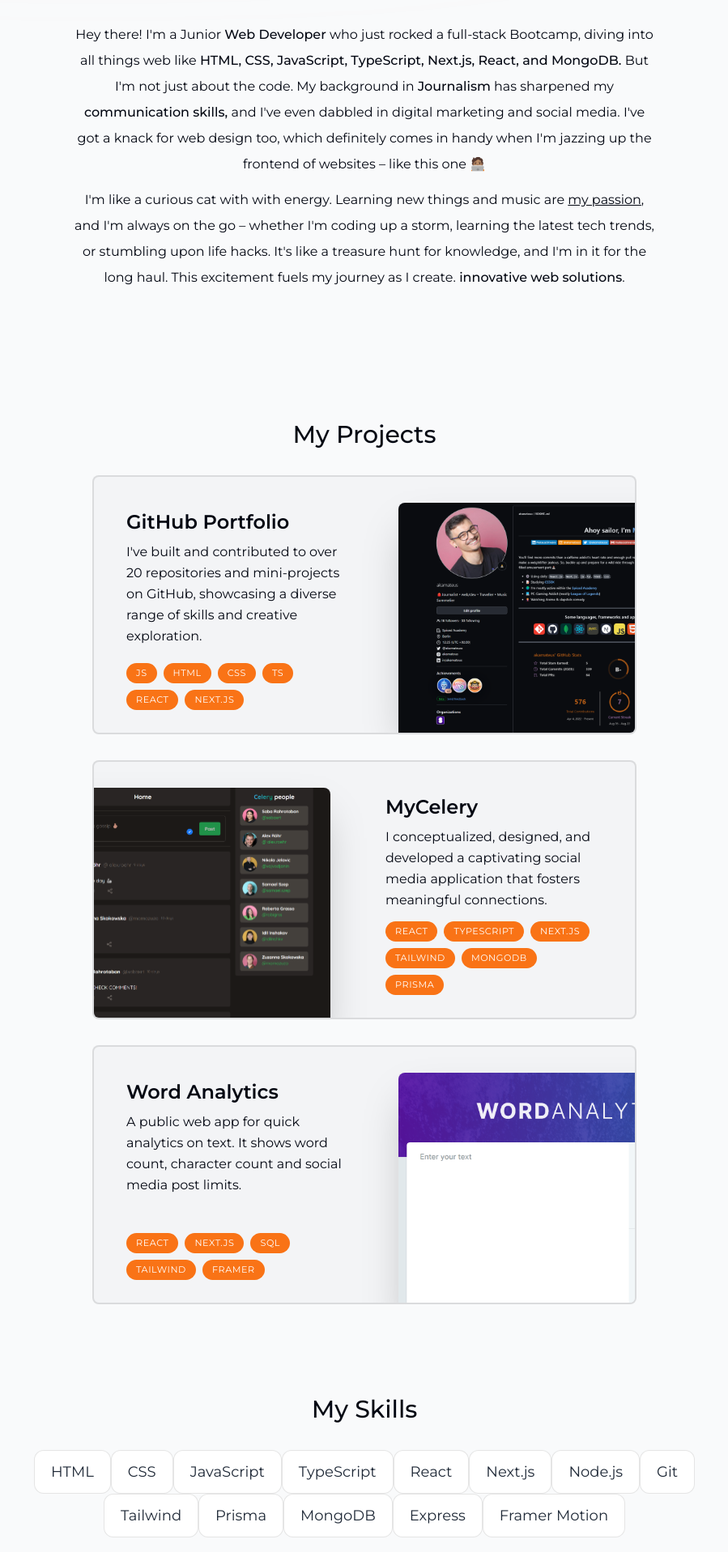
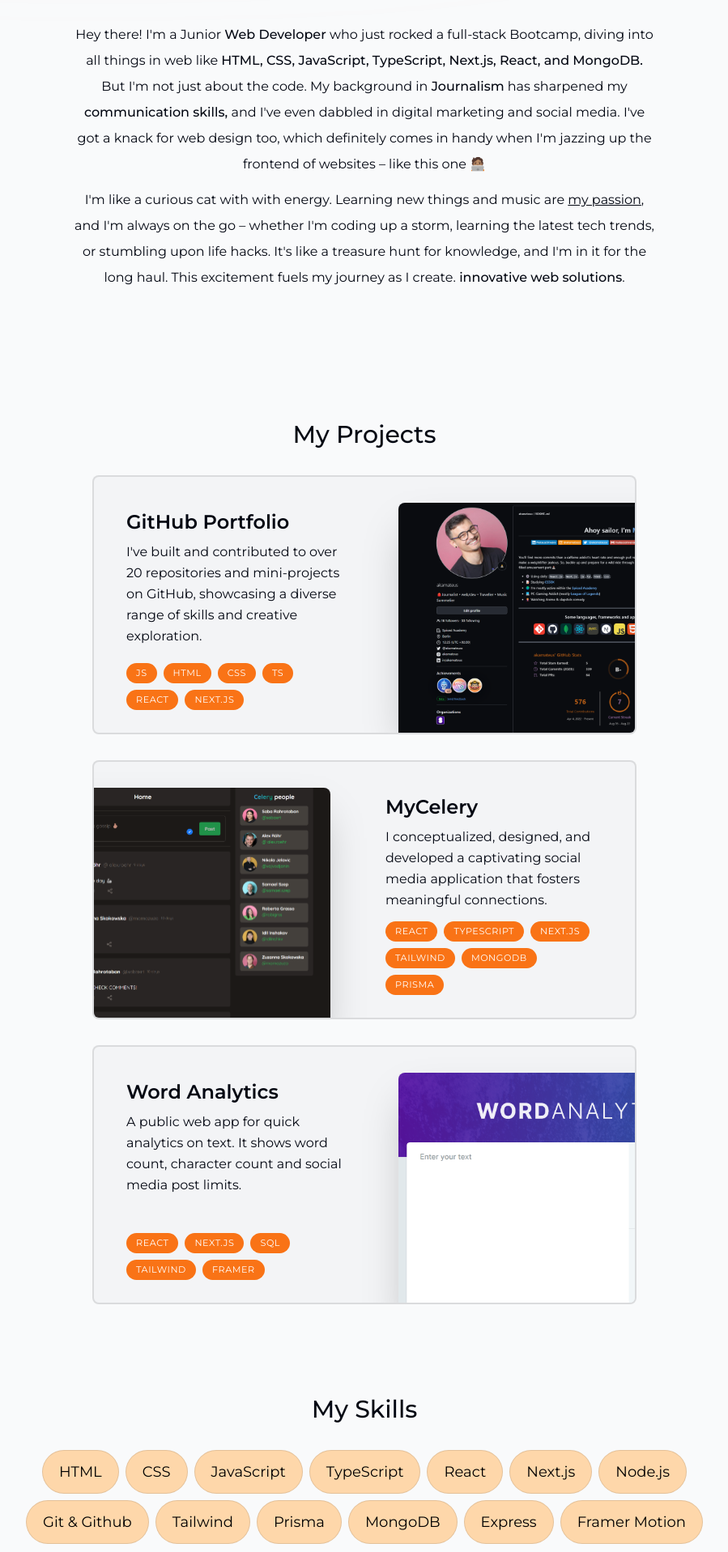
Before and after one commit to akamateus/portfolio, a Next.js app: page / in a window 1280 px wide. Shown: the part 880-2797 px from the top of the page at 81% size, without its empty margins (190-1089 px from the left). Built offline with nearby package versions, Linux system fonts and the light colour scheme.

Commit message:
added animation for skills

```diff
--- a/components/about.tsx
+++ b/components/about.tsx
@@ -22,7 +22,7 @@ export default function About() {
         <p className="mb-3">
           Hey there! I'm a Junior{" "}
           <span className="font-medium">Web Developer</span> who just rocked a
-          full-stack Bootcamp, diving into all things web like{" "}
+          full-stack Bootcamp, diving into all things in web like{" "}
           <span className="font-medium">
             HTML, CSS, JavaScript, TypeScript, Next.js, React, and MongoDB.{" "}
           </span>{" "}
--- a/components/intro.tsx
+++ b/components/intro.tsx
@@ -77,7 +77,7 @@ export default function Intro() {
       >
         <Link
           href="#contact"
-          className="group bg-orange-600 text-white px-7 py-3 flex items-center gap-2 rounded-full outline-none focus:scale-110 hover:scale-110 hover:bg-orange-500 active:scale-105 transition"
+          className="group bg-orange-400 text-white px-7 py-3 flex items-center gap-2 rounded-full outline-none focus:scale-110 hover:scale-110 hover:bg-orange-500 active:scale-105 transition"
         >
           Contact me here
           <BsArrowRight className="opacity-70 group-hover:translate-x-1 transition" />
@@ -89,7 +89,7 @@ export default function Intro() {
           download
         >
           Download CV
-          <HiDownload className="opacity-60 group-hover:text-orange-600 group-hover:translate-y-1 transition" />
+          <HiDownload className="opacity-60 group-hover:text-orange-500 group-hover:translate-y-1 transition" />
         </a>
 
         <a
--- a/components/skills.tsx
+++ b/components/skills.tsx
@@ -4,7 +4,21 @@ import React from "react";
 import SectionHeading from "./section-heading";
 import { skillsData } from "@/lib/data";
 import { useSectionInView } from "@/lib/hooks";
+import { motion } from "framer-motion";
 
+const fadeInAnimationVariants = {
+  initial: {
+    opacity: 0,
+    y: 100,
+  },
+  animate: (index: number) => ({
+    opacity: 1,
+    y: 0,
+    transition: {
+      delay: 0.05 * index,
+    },
+  }),
+};
 export default function Skills() {
   const { ref } = useSectionInView("Skills");
 
@@ -14,15 +28,22 @@ export default function Skills() {
       className="mb-28 max-w-[53rem] scroll-mt-28 text-center sm:mb-40"
     >
       <SectionHeading>My Skills</SectionHeading>
-      <ul className="flex flex-wrap justify-center  text-lg text-gray-800">
+      <ul className="flex flex-wrap justify-center gap-2 text-lg text-black">
         {skillsData.map((skill, index) => (
-          <li
-            className="bg-white border border-black/[0.1] rounded-xl px-5 py-3"
+          <motion.li
+            className="bg-orange-200 border border-black/[0.1] rounded-full px-5 py-3"
             key={index}
+            variants={fadeInAnimationVariants}
+            initial="initial"
+            whileInView="animate"
+            viewport={{
+              once: true,
+            }}
+            custom={index}
           >
             {" "}
             {skill}
-          </li>
+          </motion.li>
         ))}
       </ul>
     </section>
--- a/lib/data.ts
+++ b/lib/data.ts
@@ -92,7 +92,7 @@ export const skillsData = [
   "React",
   "Next.js",
   "Node.js",
-  "Git",
+  "Git & Github",
   "Tailwind",
   "Prisma",
   "MongoDB",
```
